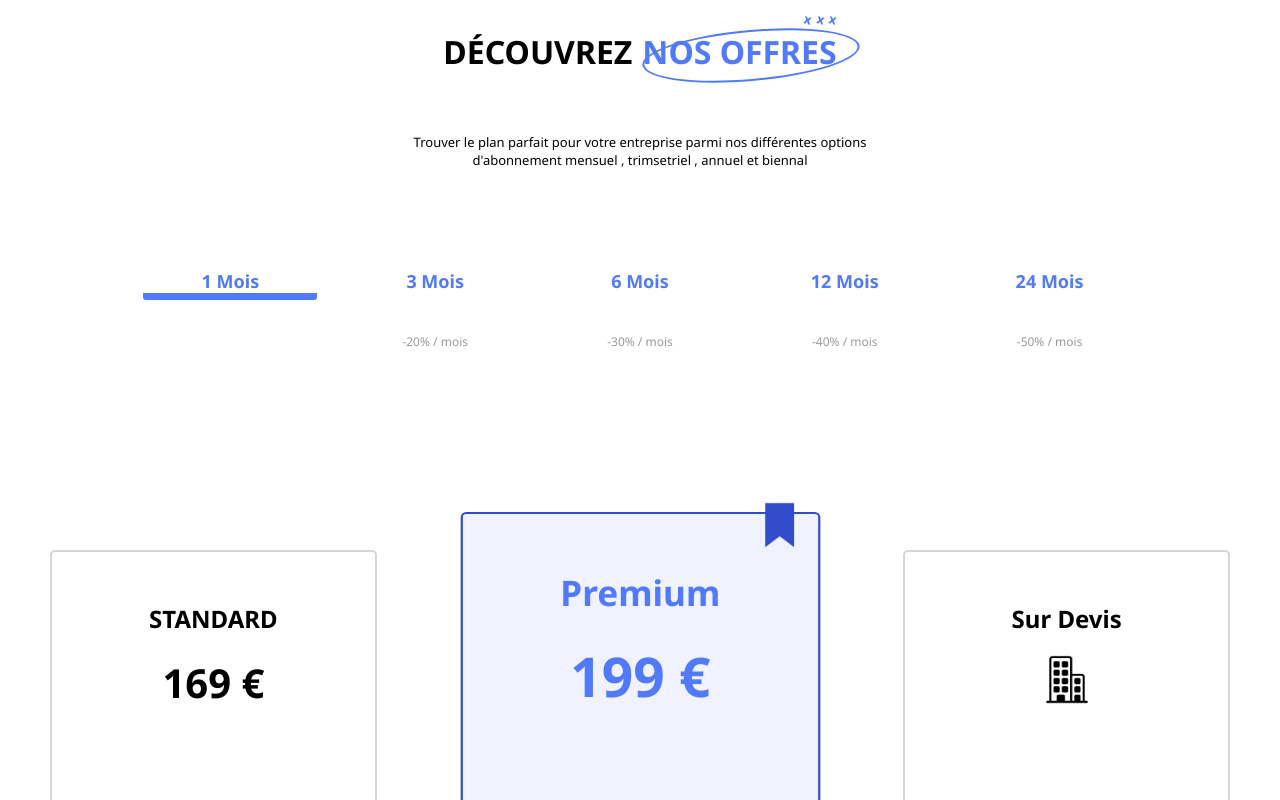
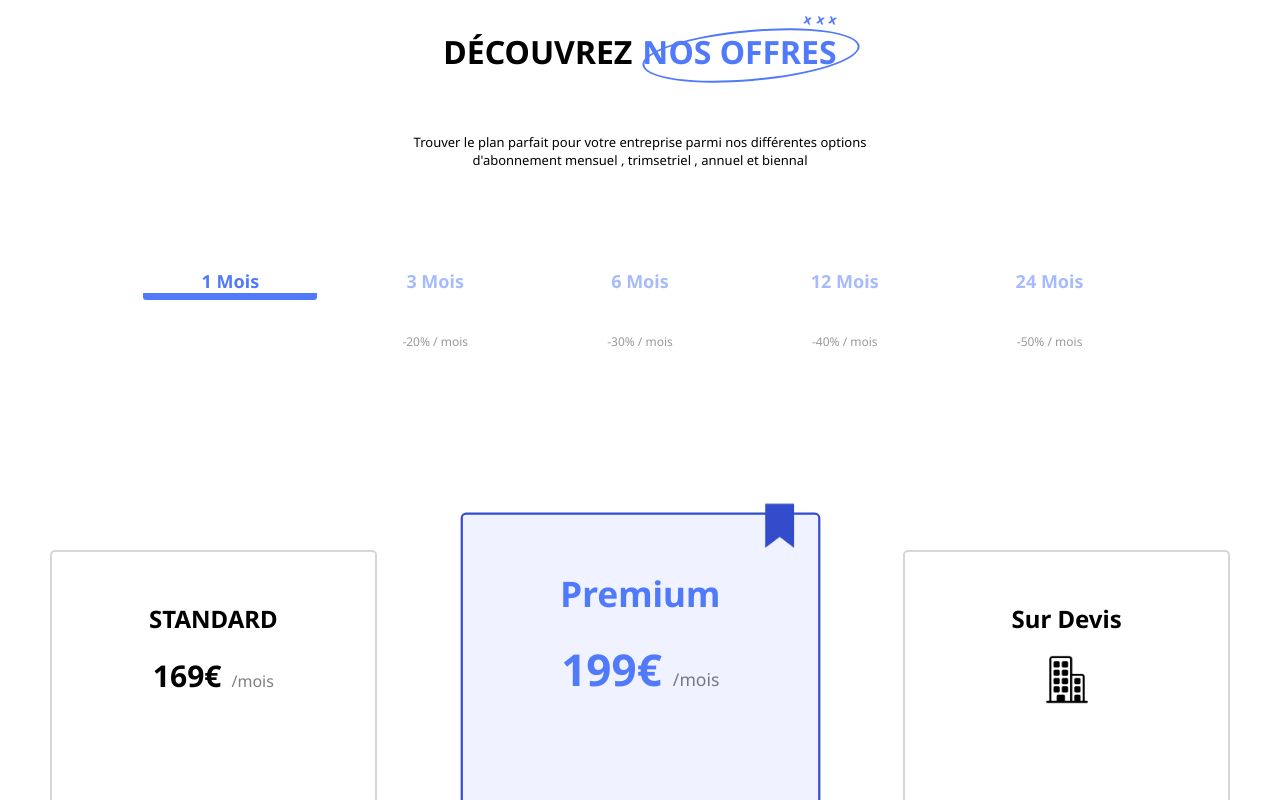
Before and after one commit to TAHA202020/thegiftsclub-test, a React (Create React App) app: page / in a window 1280 px wide. Shown: the top 800 px of the page. Built offline with nearby package versions, Linux system fonts and the light colour scheme.

Commit message:
Changement du css du prix afficher sur les options

```diff
--- a/src/App.css
+++ b/src/App.css
@@ -82,6 +82,7 @@ p
   border-bottom: 7px solid transparent;
   border-bottom-left-radius: 3px;
   border-bottom-right-radius: 3px;
+  opacity: 0.5;
 }
 .options div
 {
@@ -102,6 +103,7 @@ p
 input[type="radio"]:checked ~ label
 {
   border-bottom: 7px solid #517AFB;
+  opacity: 1;
 }
 
 
@@ -193,6 +195,8 @@ p{
   box-shadow: #5300a3 5px 3px 0px 0px;
   font-weight: bolder;
   font-size: medium;
+  padding-left: 30px;
+  padding-right: 30px;
 }
 
 .premium
@@ -214,3 +218,16 @@ p{
   transform: translateY(-30%);
   width: 50px;
 }
+.price
+{
+  display: flex;
+  flex-direction: row;
+  justify-content: center;
+  align-items: baseline;
+  gap: 10px;
+}
+.price p
+{
+  font-size: medium;
+  opacity: 0.5;
+}
--- a/src/DetailsOptions.js
+++ b/src/DetailsOptions.js
@@ -9,7 +9,7 @@ function DetailsOptions({prices}) {
     <div className='detail'>
       <div className='detail-title'>
         <h2 style={{marginBottom:'20px'}}>STANDARD</h2>
-        <h2 style={{fontSize:'40px'}}>{prices.standard} €</h2>
+        <div className='price'><h2 style={{fontSize:'30px'}}>{prices.standard}€</h2> <p>/mois</p></div>
       </div>
       <div className='details'>
         <div className='check'><img src={check}/><p>Accès aux jeux en version non personnalisés</p></div>
@@ -30,7 +30,7 @@ function DetailsOptions({prices}) {
       <img src={etoile} className='favorite'/>
     <div className='detail-title'>
         <h1 style={{marginBottom:'20px',color:'#517AFB'}}>Premium</h1>
-        <h1 style={{color:'#517AFB',fontSize:'50px'}}>{prices.premium} €</h1>
+        <div className='price'><h2 style={{color:'#517AFB',fontSize:'40px'}}>{prices.premium}€</h2> <p>/mois</p></div>
       </div>
       <div className='details'>
         <div className='check'><img src={check}/><p>3 actions disponibles</p></div>
--- a/src/Options.js
+++ b/src/Options.js
@@ -7,22 +7,22 @@ function Options({setprices,option}) {
       <label htmlFor="option-1">1 Mois</label>
     </div>
     <div>
-      <input type="radio"  id="option-2" name='option' onClick={()=>setprices({standard:406,premium:478,option:2})} checked={option===2}/>
+      <input type="radio"  id="option-2" name='option' onClick={()=>setprices({standard:135,premium:159,option:2})} checked={option===2}/>
       <label htmlFor="option-2">3 Mois</label>
       <span>-20% / mois</span>
     </div>
     <div>
-      <input type="radio"  id="option-3" name='option' onClick={()=>setprices({standard:710,premium:836,option:3})} checked={option===3}/>
+      <input type="radio"  id="option-3" name='option' onClick={()=>setprices({standard:118,premium:139,option:3})} checked={option===3}/>
       <label htmlFor="option-3">6 Mois</label>
       <span>-30% / mois</span>
     </div>
     <div>
-      <input type="radio"  id="option-4" name='option'onClick={()=>setprices({standard:1217,premium:1433,option:4})} checked={option===4}/>
+      <input type="radio"  id="option-4" name='option'onClick={()=>setprices({standard:101,premium:119,option:4})} checked={option===4}/>
       <label htmlFor="option-4">12 Mois</label>
       <span>-40% / mois</span>
     </div>
     <div>
-      <input type="radio"  id="option-5" name='option'onClick={()=>setprices({standard:2028,premium:2388,option:5})} checked={option===5}/>
+      <input type="radio"  id="option-5" name='option'onClick={()=>setprices({standard:84,premium: 99,option:5})} checked={option===5}/>
       <label htmlFor="option-5">24 Mois</label>
       <span>-50% / mois</span>
     </div>
```
